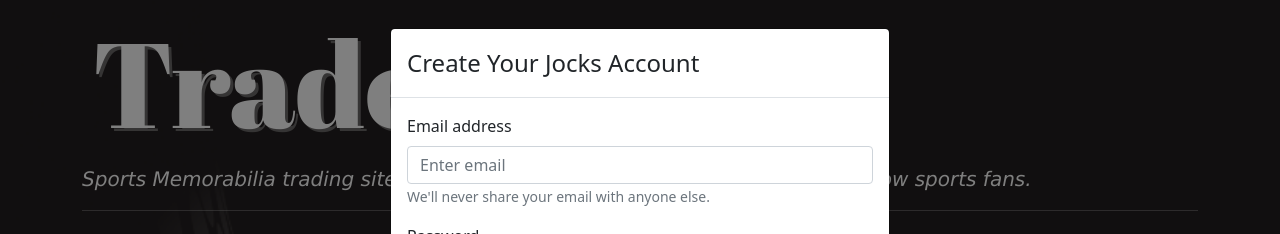
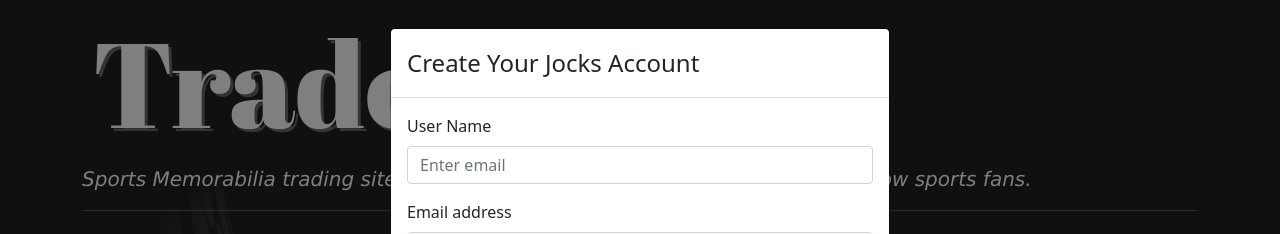
Before and after one commit to ashasan1/trader-jocks, a React (Create React App) app in the folder client/: page / in a window 1280 px wide. Both pictures are taken after a click on the button "Sign up". Shown: the top 234 px of the page. Built offline with nearby package versions, Linux system fonts and the light colour scheme; a web font is replaced by a local one.

Commit message:
added username field to sign up form

```diff
--- a/client/src/components/TraderNavbar.js
+++ b/client/src/components/TraderNavbar.js
@@ -86,6 +86,11 @@
         </Modal.Header>
         <Modal.Body>
           <Form>
+			 <Form.Group className="mb-3" controlId="formBasicEmail">
+              <Form.Label>User Name</Form.Label>
+              <Form.Control type="username" placeholder="Enter email" />
+            </Form.Group>
+
             <Form.Group className="mb-3" controlId="formBasicEmail">
               <Form.Label>Email address</Form.Label>
               <Form.Control type="email" placeholder="Enter email" />
```
